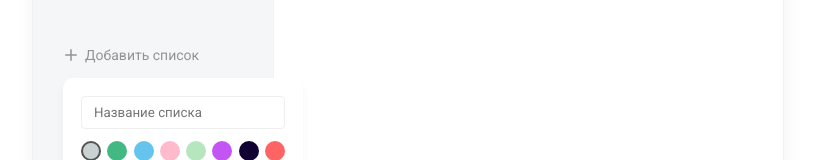
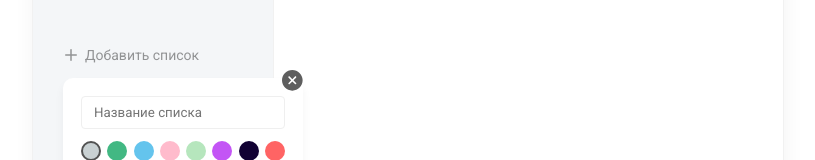
Before and after one commit to TimofeyAgapitov/react-todo, a React (Create React App) app: page / in a window 1280 px wide. Both pictures are taken after a click on the item "Добавить список". Shown: the part 374-534 px from the top of the page, without its empty margins (232-1047 px from the left). Built offline with nearby package versions, Linux system fonts and the light colour scheme.

Commit message:
add close button in AddButtonSidebar

```diff
--- a/src/components/AddButtonSidebar/AddButtonSidebar.jsx
+++ b/src/components/AddButtonSidebar/AddButtonSidebar.jsx
@@ -1,6 +1,8 @@
 import React from "react";
 import Badge from "../Badge/Badge";
 import Sidebar from "../Sidebar/Sidebar";
+
+import closeSvg from "../../assets/img/close.svg";
 
 import './AddButtonSidebar.scss';
 
@@ -33,6 +35,11 @@ const AddButtonSidebar = ({ colors }) => {
             {
                 visiablePopup && (
                     <div className="add-list__popup">
+                        <img
+                        onClick={() => setVisiablePopup(false)}
+                        src={closeSvg}
+                        alt="close button"
+                        className="add-list__popup-close-btn" />
                         <input type="text" className="add-list__popup-input field" placeholder="Название списка" />
                         <div className="add-list__popup-colors">
                             {
--- a/src/components/AddButtonSidebar/AddButtonSidebar.scss
+++ b/src/components/AddButtonSidebar/AddButtonSidebar.scss
@@ -14,6 +14,13 @@
     .button {
       width: 100%;
       margin-top: 12px;
+    }
+
+    &-close-btn {
+        position: absolute;
+        right: 0;
+        top: -8px;
+        cursor: pointer;
     }
 
     &-colors {
```
